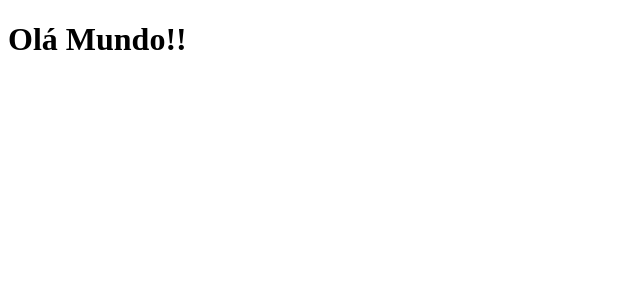
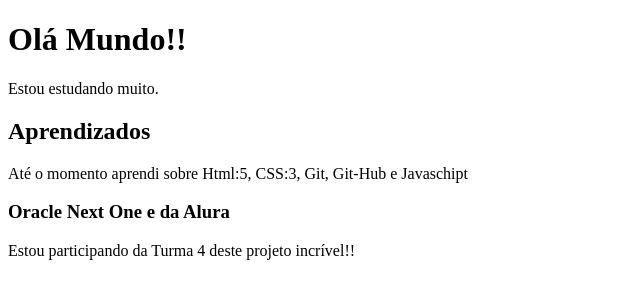
Before and after one commit to PatRibeiro/teste-vscode, a plain HTML site: page index.html in a window 1280 px wide. Shown: the whole page, without its empty margins (0-640 px from the left). Drawn offline with Linux system fonts and the light colour scheme.

Commit message:
Acréscimos de h2 h3 e p

```diff
--- a/index.html
+++ b/index.html
@@ -7,6 +7,11 @@
     <title>Document</title>
 </head>
 <body>
-    <h1> Olá Mundo!!</h1>
+    <h1>Olá Mundo!!</h1>
+    <p>Estou estudando muito.</p>
+    <h2>Aprendizados</h2>
+    <p>Até o momento aprendi sobre Html:5, CSS:3, Git, Git-Hub e Javaschipt</p>
+    <h3>Oracle Next One e da Alura</h3>
+    <p>Estou participando da Turma 4 deste projeto incrível!!</p>
 </body>
 </html>
```
